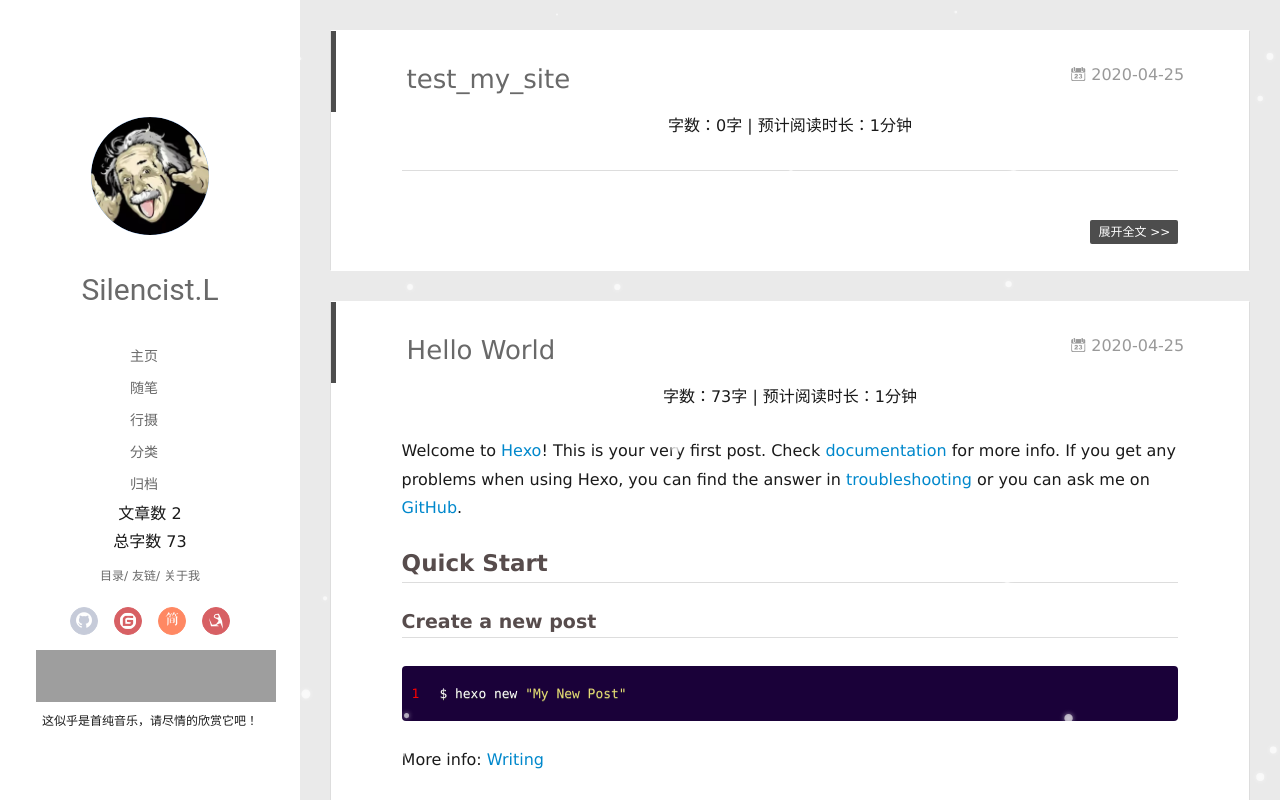
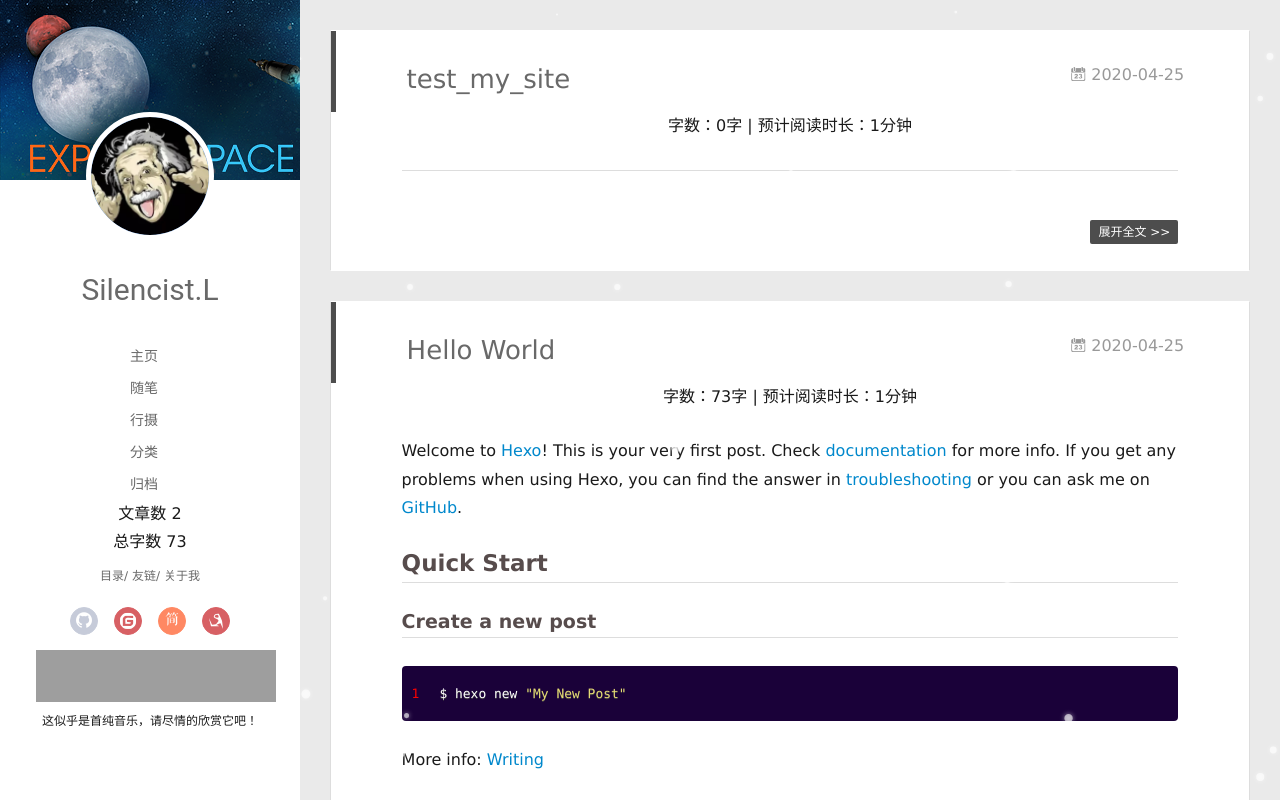
Before and after one commit to Silencist/Silencist.github.io, a plain HTML site: page index.html in a window 1280 px wide. Drawn offline with nearby package versions, Linux system fonts and the light colour scheme; some packages are replaced by stand-ins of ours; grey boxes are pictures that could not be loaded; a script that the page names is missing.

Commit message:
Site updated: 2020-04-25 22:28:55

```diff
--- a/index.html
+++ b/index.html
@@ -78,7 +78,7 @@
 
 
 
-<div class="overlay" style="background: ;"></div>
+<div class="overlay" style="background: ;background: url('/img/space.png') no-repeat ;"></div>
 <div class="intrude-less">
 	<header id="header" class="inner">
 		<a href="/" class="profilepic">
```
Also changed, not shown: 2020/04/25/hello-world/index.html (+1 -1 lines), 2020/04/25/test-my-site/index.html (+1 -1 lines), archives/2020/04/index.html (+1 -1 lines), archives/2020/index.html (+1 -1 lines), archives/index.html (+1 -1 lines), categories/index.html (+1 -1 lines), tags/index.html (+1 -1 lines), img/radenv.jpg (renamed from img/辐射环境.jpg), img/space.png (renamed from img/explore-space-tech.png).
